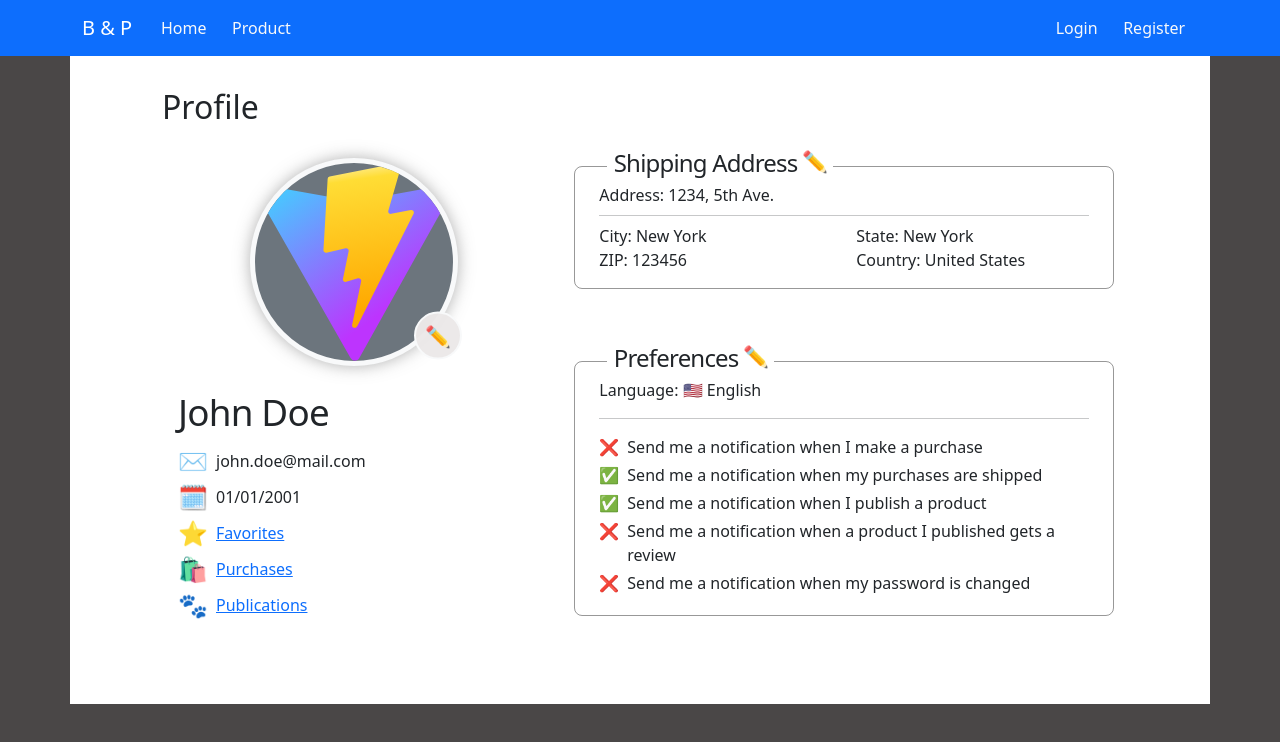
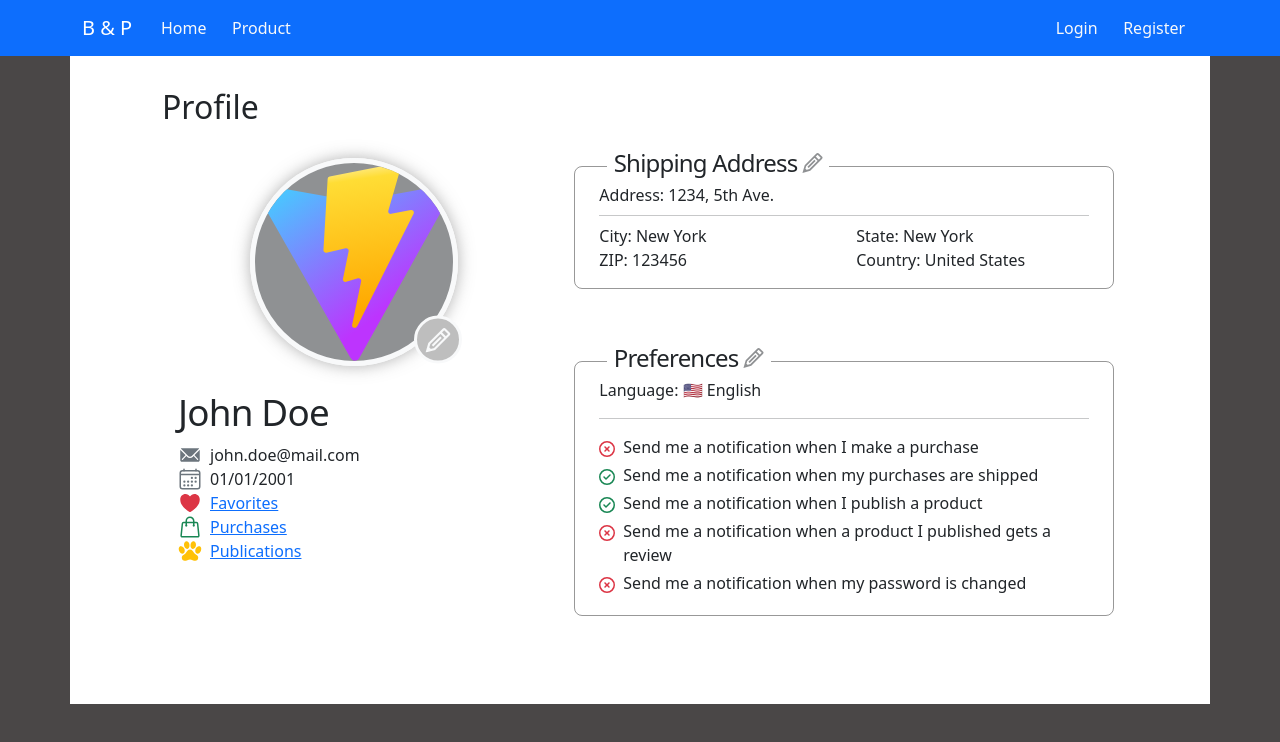
Before and after one commit to albotero/bark-and-purr, a React (Vite) app in the folder client/: page /user in a window 1280 px wide. Shown: the top 742 px of the page. Built offline with nearby package versions, Linux system fonts and the light colour scheme.

Commit message:
React Icons

```diff
--- a/client/package.json
+++ b/client/package.json
@@ -15,6 +15,7 @@
     "react": "^19.0.0",
     "react-bootstrap": "^2.10.9",
     "react-dom": "^19.0.0",
+    "react-icons": "^5.5.0",
     "react-router": "^7.5.2",
     "react-router-dom": "^7.5.2",
     "sweetalert2": "^11.19.1"
--- a/client/src/components/EditIcon.jsx
+++ b/client/src/components/EditIcon.jsx
@@ -1,11 +1,12 @@
 import React from "react"
+import { GrEdit } from "react-icons/gr"
 
-const EditIcon = ({ className, callback }) => {
+const EditIcon = ({ className = "", callback }) => {
   const handleEditIconClick = () => callback((prev) => !prev)
 
   return (
-    <div className={"edit-icon " + className} onClick={handleEditIconClick}>
-      ✏️
+    <div className={"edit-icon mt-1 " + className}>
+      <GrEdit onClick={handleEditIconClick} />
     </div>
   )
 }
--- a/client/src/components/ProfileInfoItem.jsx
+++ b/client/src/components/ProfileInfoItem.jsx
@@ -1,9 +1,23 @@
 import { Link } from "react-router"
+import { HiOutlineShoppingBag } from "react-icons/hi2"
 
-const ProfileInfoItem = ({ icon, text, href }) => {
+import { IoIosMail } from "react-icons/io"
+import { IoCalendarOutline, IoHeart, IoPaw } from "react-icons/io5"
+
+const icons = {
+  mail: IoIosMail,
+  bday: IoCalendarOutline,
+  favs: IoHeart,
+  purchases: HiOutlineShoppingBag,
+  pubs: IoPaw,
+}
+
+const ProfileInfoItem = ({ icon, iconColor, text, href }) => {
+  const Icon = icons[icon]
+
   return (
     <div className="d-flex gap-2 align-items-center">
-      <p className="fs-4 m-0">{icon}</p>
+      <Icon className={`fs-4 m-0 text-${iconColor}`} />
       <p className="m-0">{href ? <Link to={href}>{text}</Link> : text}</p>
     </div>
   )
--- a/client/src/pages/Profile.jsx
+++ b/client/src/pages/Profile.jsx
@@ -1,5 +1,6 @@
 import "../styles/Profile.css"
 import { useEffect, useState } from "react"
+import { FaRegCircleCheck, FaRegCircleXmark } from "react-icons/fa6"
 import Button from "react-bootstrap/esm/Button"
 import Col from "react-bootstrap/esm/Col"
 import Container from "react-bootstrap/esm/Container"
@@ -24,7 +25,7 @@ const languages = [
 ]
 
 const Profile = () => {
-  const [personalInfo, setPersonalInfo] = useState({})
+  const [userInfo, setUserInfo] = useState({})
   const [address, setAddress] = useState({})
   const [preferences, setPreferences] = useState({})
   const [inputAddress, setInputAddress] = useState({})
@@ -34,7 +35,7 @@ const Profile = () => {
 
   /* Mock data */
   useEffect(() => {
-    setPersonalInfo({
+    setUserInfo({
       avatar: "/vite.svg",
       name: "John Doe",
       email: "john.doe@mail.com",
@@ -92,16 +93,31 @@ const Profile = () => {
       <Row>
         <Col xs={12} md={5}>
           <div className="avatar-container">
-            <img className="avatar-img" src={personalInfo.avatar} alt="Avatar" />
+            <img className="avatar-img" src={userInfo.avatar} alt="Avatar" />
             <EditIcon className="avatar-icon" />
           </div>
           <div className="personal-info">
-            <h4 className="user-name">{personalInfo.name}</h4>
-            <ProfileInfoItem icon="✉️" text={personalInfo.email} />
-            <ProfileInfoItem icon="🗓️" text={personalInfo.birthday} />
-            <ProfileInfoItem icon="⭐️" text={personalInfo.favorites?.text} href={personalInfo.favorites?.href} />
-            <ProfileInfoItem icon="🛍️" text={personalInfo.purchases?.text} href={personalInfo.purchases?.href} />
-            <ProfileInfoItem icon="🐾" text={personalInfo.publications?.text} href={personalInfo.publications?.href} />
+            <h4 className="user-name">{userInfo.name}</h4>
+            <ProfileInfoItem icon="mail" iconColor="secondary" text={userInfo.email} />
+            <ProfileInfoItem icon="bday" iconColor="secondary" text={userInfo.birthday} />
+            <ProfileInfoItem
+              icon="favs"
+              iconColor="danger"
+              text={userInfo.favorites?.text}
+              href={userInfo.favorites?.href}
+            />
+            <ProfileInfoItem
+              icon="purchases"
+              iconColor="success"
+              text={userInfo.purchases?.text}
+              href={userInfo.purchases?.href}
+            />
+            <ProfileInfoItem
+              icon="pubs"
+              iconColor="warning"
+              text={userInfo.publications?.text}
+              href={userInfo.publications?.href}
+            />
           </div>
         </Col>
         <Col xs={12} md={7}>
@@ -185,7 +201,13 @@ const Profile = () => {
                   <hr />
                   {preferences.notifications?.map(({ id, isActive, text }) => (
                     <p key={id} className="my-1 d-flex align-items-start gap-2">
-                      <span>{isActive ? "✅" : "❌"}</span>
+                      <span>
+                        {isActive ? (
+                          <FaRegCircleCheck className="text-success" />
+                        ) : (
+                          <FaRegCircleXmark className="text-danger" />
+                        )}
+                      </span>
                       <span>{text}</span>
                     </p>
                   ))}
--- a/client/src/styles/Profile.css
+++ b/client/src/styles/Profile.css
@@ -15,29 +15,39 @@
 }
 
 .edit-icon {
-  width: 1.5rem;
-  height: 1.5rem;
-  font-size: 1.3rem;
+  width: 1.3rem;
+  height: 1.3rem;
   display: flex;
   align-items: center;
   justify-content: center;
   cursor: pointer;
+  color: var(--bs-tertiary-color);
+}
+
+.edit-icon:hover {
+  color: var(--bs-warning);
 }
 
 .avatar-img {
   width: 13rem;
   height: 13rem;
-  background-color: var(--bs-gray);
+  background-color: var(--bs-tertiary-color);
   box-shadow: 0 0 1rem rgba(100, 100, 100, 0.5);
   transform: translate(-50%, -50%);
 }
 
 .avatar-icon {
-  border-width: 0.15rem;
+  border-width: 0.2rem;
   transform: translate(3.75rem, 3.1rem);
   width: 3rem;
   height: 3rem;
-  background-color: rgba(236, 233, 233, 0.975);
+  font-size: 1.6rem;
+  background-color: rgb(190, 190, 190);
+  color: var(--bs-light);
+}
+
+.avatar-icon:hover {
+  background-color: var(--bs-gray-300);
 }
 
 .personal-info {
```
Also changed, not shown: 1 other file (tests, documents, lock files or other folders).
